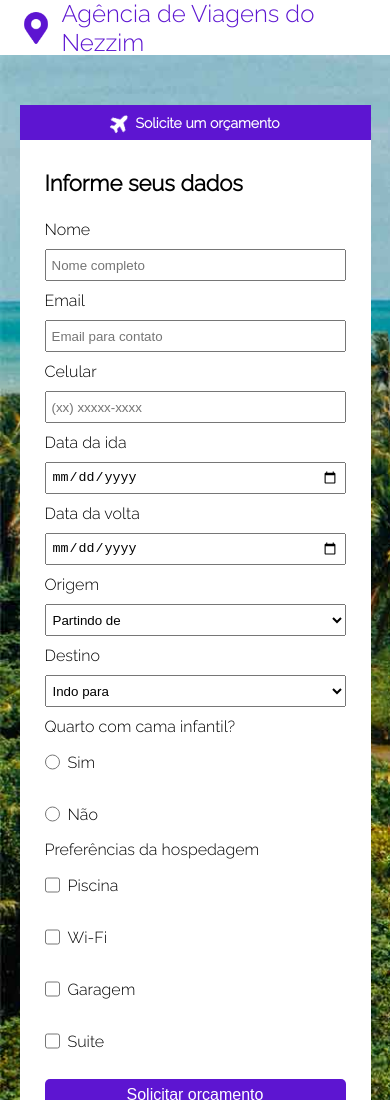
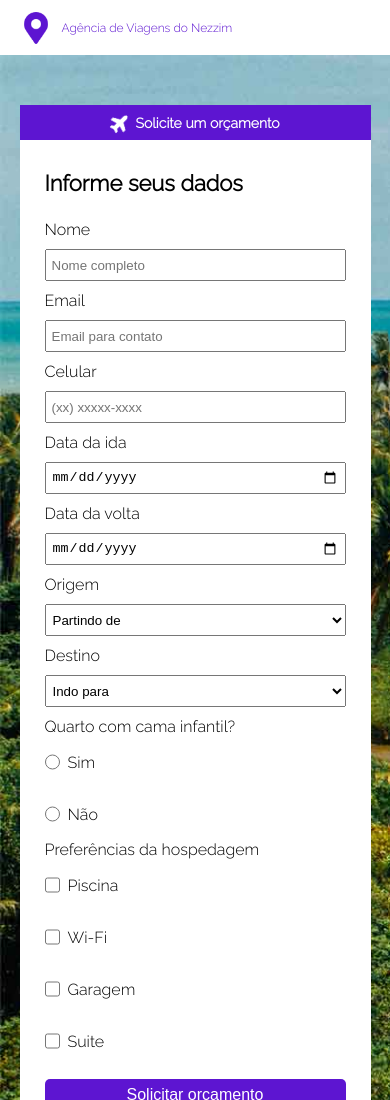
Before and after one commit to FagnerNoe/Reservas, a plain HTML site: page index.html in a window 390 px wide. Shown: the top 1100 px of the page. Drawn offline with Linux system fonts and the light colour scheme.

Commit message:
alterando responsivo do titulo

```diff
--- a/assets/css/style.css
+++ b/assets/css/style.css
@@ -356,4 +356,8 @@ footer{
     .formulario-campo-duplo div, .radio div{
         width: 100%;
     }
+
+    .topo-titulo{
+        font-size: 12px;
+    }
 }
```
